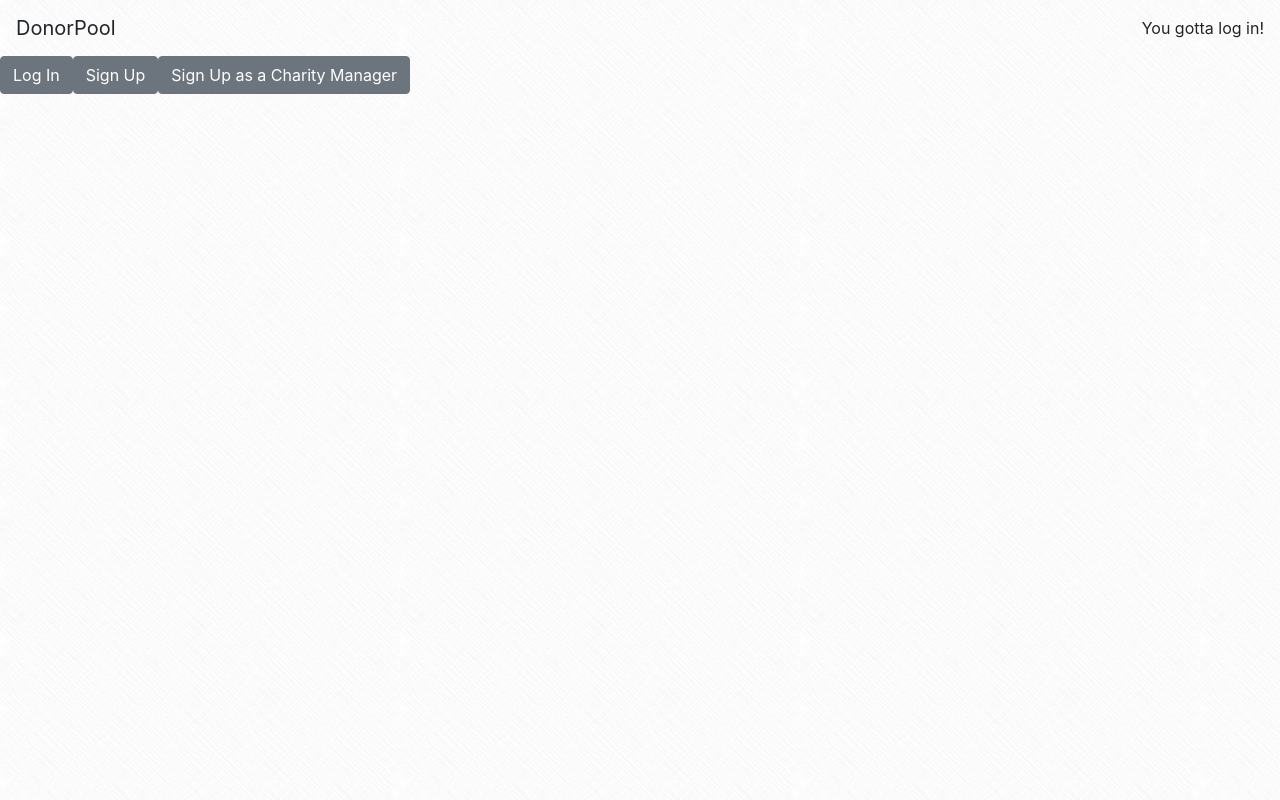
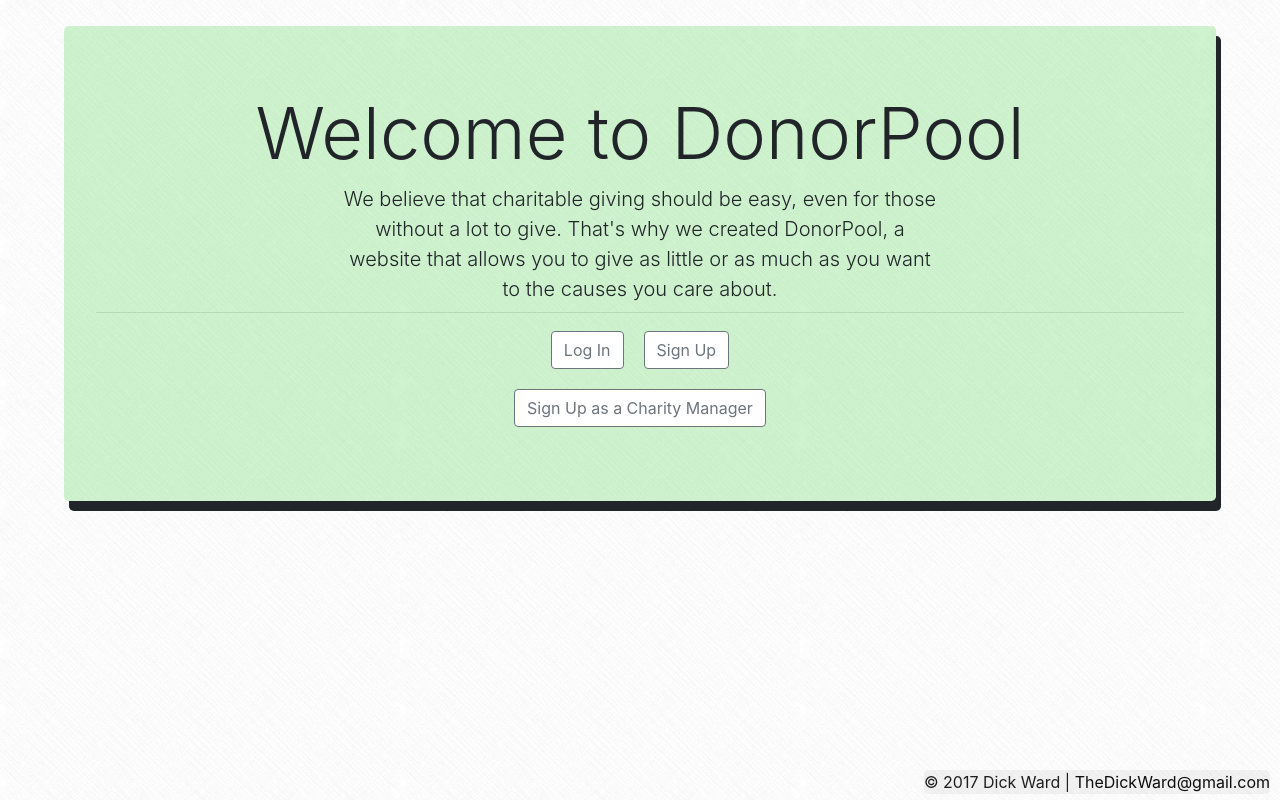
Before and after one commit to Dick-Ward/DonorPool-client, a React (Create React App) app: page /login in a window 1280 px wide. Built offline with nearby package versions, Linux system fonts and the light colour scheme; no server answers.

Commit message:
splash page design

```diff
--- a/src/components/Navigation.js
+++ b/src/components/Navigation.js
@@ -15,11 +15,13 @@
 
 class Navigation extends React.Component {
   handleClick = () => {
+    if (this.props.user) {
       if (this.props.user.supported.length !== 0) {
         this.props.updatesView();
       } else {
         this.props.searchView();
         this.props.handleSearch("");
+      }
     }
   };
 
@@ -31,10 +33,10 @@
     return (
       <Navbar light>
         <NavbarBrand onClick={this.handleClick} className="clickable">
-          DonorPool
+          {!!this.props.user ? "DonorPool" : null}
         </NavbarBrand>
+        {!!this.props.user ? (
           <Nav className="ml-auto" navbar>
-          {!!this.props.user ? (
             <UncontrolledDropdown nav>
               <div>
                 Welcome{" "}
@@ -51,10 +53,10 @@
                 </DropdownItem>
               </DropdownMenu>
             </UncontrolledDropdown>
+          </Nav>
         ) : (
-            <div> You gotta log in!</div>
+          <div />
         )}
-        </Nav>
       </Navbar>
     );
   }
--- a/src/containers/SplashPageContainer.js
+++ b/src/containers/SplashPageContainer.js
@@ -1,8 +1,9 @@
 import React from "react";
 import Login from "../components/Login";
 import Signup from "../components/Signup";
+import Footer from "../components/Footer";
 import CharityManagerSignup from "../components/CharityManagerSignup";
-import { Button } from "reactstrap";
+import { Button, Jumbotron } from "reactstrap";
 import { connect } from "react-redux";
 import * as actions from "../actions";
 
@@ -21,20 +22,47 @@
   render() {
     return (
       <div>
+        <Jumbotron
+          style={{
+            backgroundColor: "RGBa(20,200,20,.2)",
+            margin: "auto",
+            width: "90%",
+            textAlign: "center",
+            boxShadow: "5px 10px"
+          }}
+        >
+          <h1 className="display-3">Welcome to DonorPool</h1>
+          <p className="lead" style={{ width: "600px", margin: "auto" }}>
+            We believe that charitable giving should be easy, even for those
+            without a lot to give. That's why we created DonorPool, a website
+            that allows you to give as little or as much as you want to the
+            causes you care about.
+          </p>
+          <hr className="my-2" />
           {this.state.active === null ? (
             <div>
-            <Button onClick={this.handleClick} className="Login" value="Login">
+              <Button
+                outline
+                style={{ backgroundColor: "white", margin: "10px" }}
+                onClick={this.handleClick}
+                className="Login"
+                value="Login"
+              >
                 Log In
               </Button>
               <Button
+                outline
+                style={{ backgroundColor: "white", margin: "10px" }}
                 onClick={this.handleClick}
                 className="Signup"
                 value="Signup"
               >
                 Sign Up
               </Button>
-
+              <br />
               <Button
+                outline
+                style={{ backgroundColor: "white", margin: "10px" }}
                 onClick={this.handleClick}
                 className="CharityManager"
                 value="CharityManager"
@@ -50,6 +78,8 @@
           {this.state.active === "CharityManager" ? (
             <CharityManagerSignup />
           ) : null}
+        </Jumbotron>
+        <Footer />
       </div>
     );
   }
```
Lines whose indentation alone changed are shown as unchanged.
